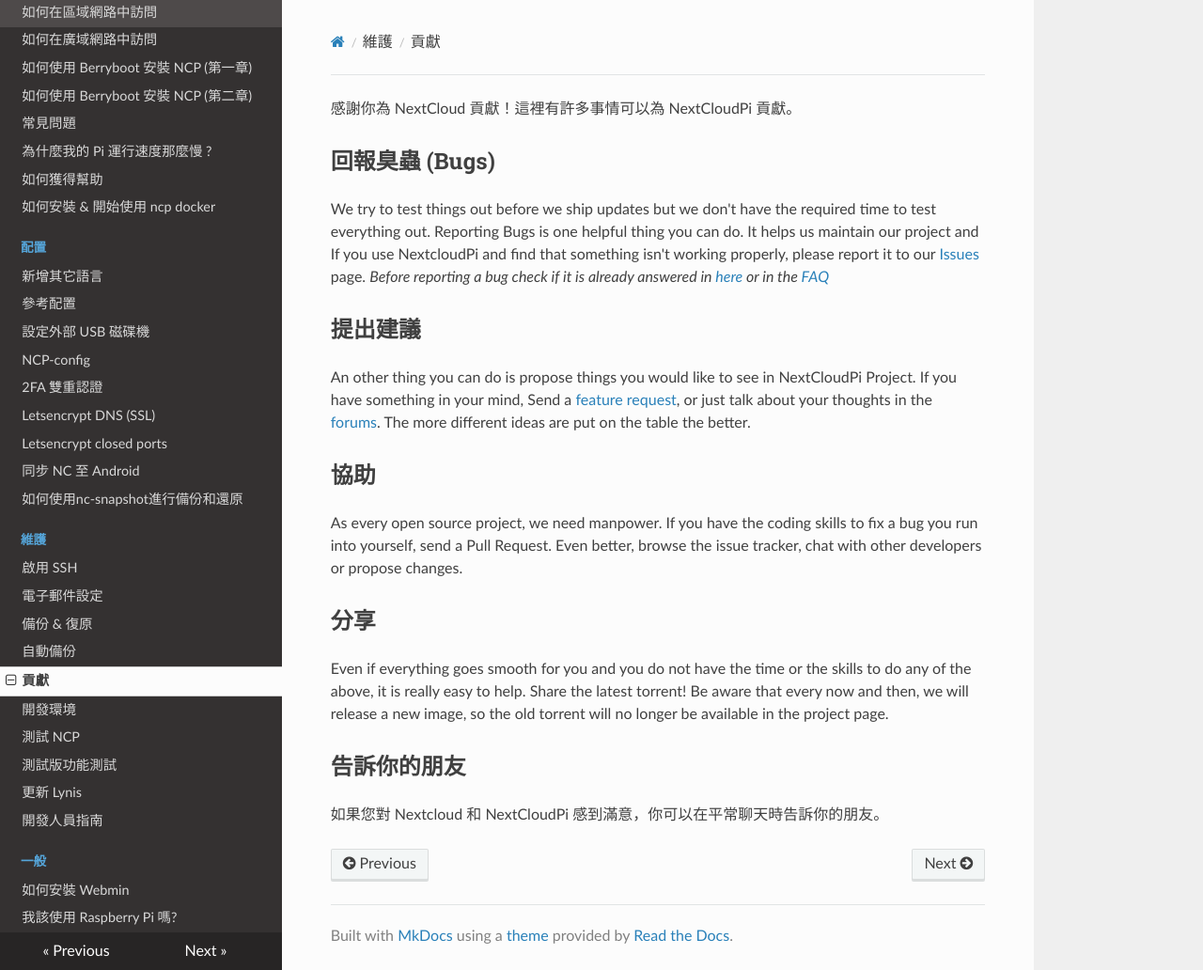
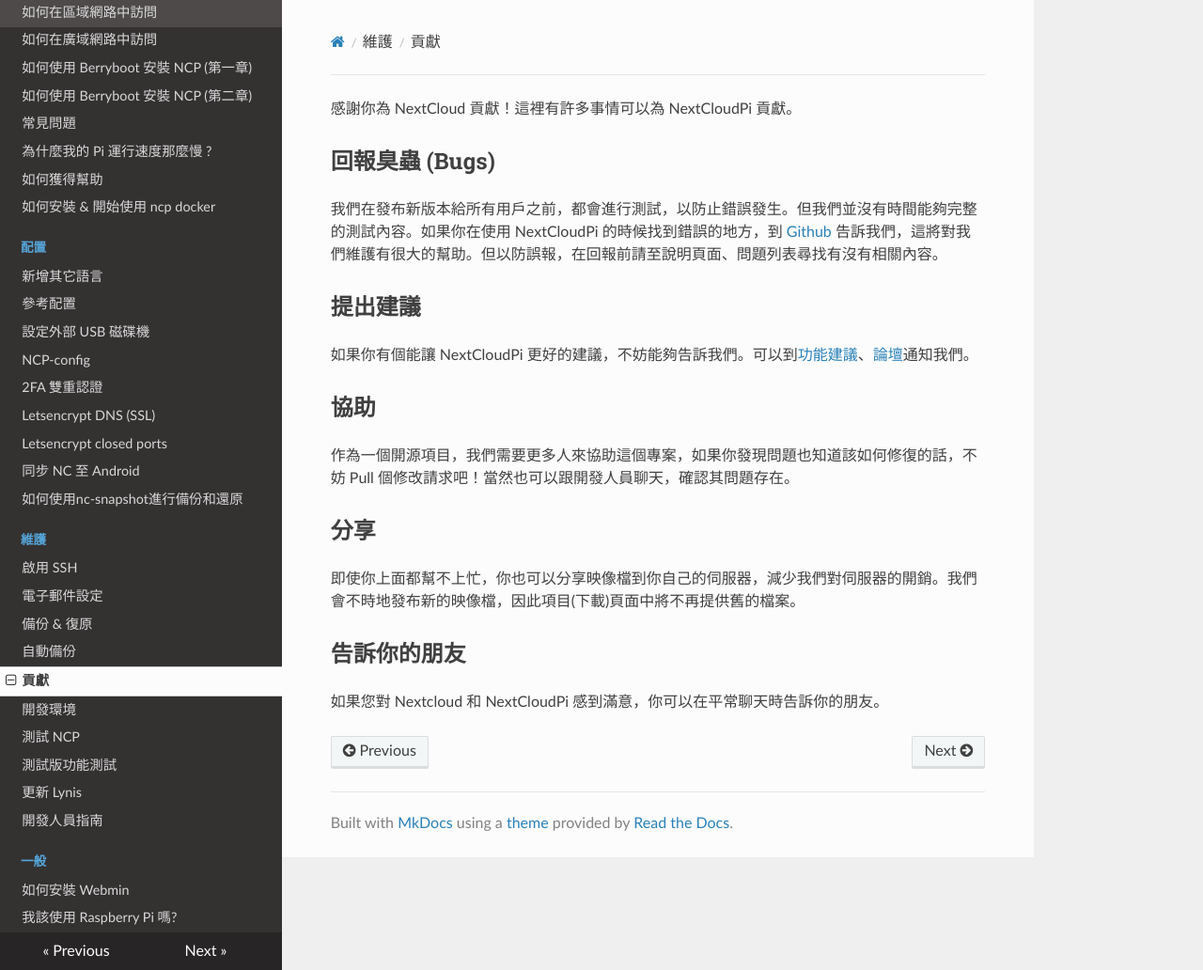
Before and after one commit to Pant/nextcloudpi-readthedocs, an MkDocs documentation site: the page built from docs/Maintain/Contribute.md, in a window 1280 px wide and 1032 px high. Shown: the whole window at 94% size. Built offline with MkDocs 1.6.1, drawn with Linux system fonts in a browser that asks for light colours; nearby versions of some CDN libraries; old or Windows-style settings are respelled for this version of MkDocs.

Commit message:
Update Contribute.md

```diff
--- a/docs/Maintain/Contribute.md
+++ b/docs/Maintain/Contribute.md
@@ -1,16 +1,17 @@
 感謝你為 NextCloud 貢獻！這裡有許多事情可以為 NextCloudPi 貢獻。
 
 ## 回報臭蟲 (Bugs)
-We try to test things out before we ship updates but we don't have the required time to test everything out. Reporting Bugs is one helpful thing you can do. It helps us maintain our project and  If you use NextcloudPi and find that something isn't working properly, please report it to our [Issues](https://github.com/nextcloud/nextcloudpi/issues) page. *Before reporting a bug check if it is already answered in [here](https://github.com/nextcloud/nextcloudpi/issues?utf8=%E2%9C%93&q=%20label:question%20) or in the [FAQ](https://github.com/nextcloud/nextcloudpi/wiki/FAQ)*
+
+我們在發布新版本給所有用戶之前，都會進行測試，以防止錯誤發生。但我們並沒有時間能夠完整的測試內容。如果你在使用 NextCloudPi 的時候找到錯誤的地方，到 [Github](https://github.com/nextcloud/nextcloudpi/issues) 告訴我們，這將對我們維護有很大的幫助。但以防誤報，在回報前請至說明頁面、問題列表尋找有沒有相關內容。
 
 ## 提出建議
-An other thing you can do is propose things you would like to see in NextCloudPi Project. If you have something in your mind, Send a [feature request](https://github.com/nextcloud/nextcloudpi/issues?utf8=%E2%9C%93&q=label:%22feature%20request%22%20), or just talk about your thoughts in the [forums](https://help.nextcloud.com/c/support/appliances-docker-snappy-vm). The more different ideas are put on the table the better.
+如果你有個能讓 NextCloudPi 更好的建議，不妨能夠告訴我們。可以到[功能建議](https://github.com/nextcloud/nextcloudpi/issues?utf8=%E2%9C%93&q=label:%22feature%20request%22%20)、[論壇](https://help.nextcloud.com/c/support/appliances-docker-snappy-vm)通知我們。
 
 ## 協助
-As every open source project, we need manpower. If you have the coding skills to fix a bug you run into yourself, send a Pull Request. Even better, browse the issue tracker, chat with other developers or propose changes.
+作為一個開源項目，我們需要更多人來協助這個專案，如果你發現問題也知道該如何修復的話，不妨 Pull 個修改請求吧！當然也可以跟開發人員聊天，確認其問題存在。
 
 ## 分享
-Even if everything goes smooth for you and you do not have the time or the skills to do any of the above, it is really easy to help. Share the latest torrent! Be aware that every now and then, we will release a new image, so the old torrent will no longer be available in the project page.
+即使你上面都幫不上忙，你也可以分享映像檔到你自己的伺服器，減少我們對伺服器的開銷。我們會不時地發布新的映像檔，因此項目(下載)頁面中將不再提供舊的檔案。
 
 ## 告訴你的朋友
 如果您對 Nextcloud 和 NextCloudPi 感到滿意，你可以在平常聊天時告訴你的朋友。
```
